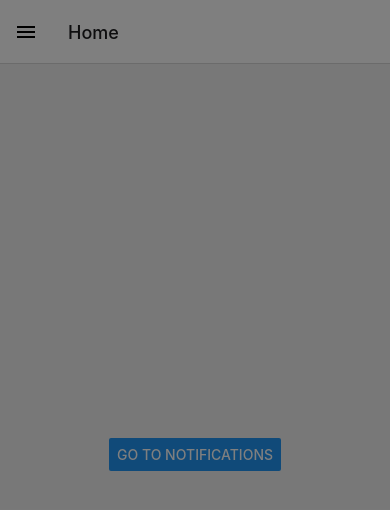
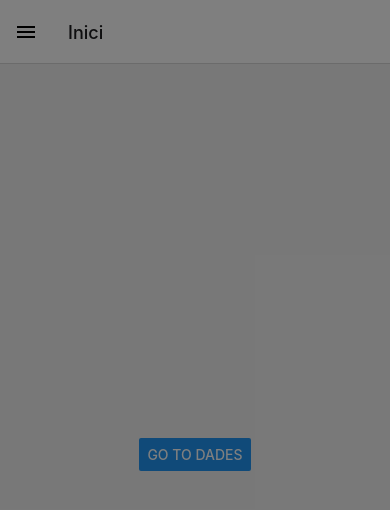
Before and after one commit to guibad22daw/GP2-Projecte2, a React Native app: screen /Inici in a window 390 px wide. Shown: the top 510 px of the page. Built offline with nearby package versions, Linux system fonts and the light colour scheme.

Commit message:
Afegides icones al menú

```diff
--- a/App.js
+++ b/App.js
@@ -1,9 +1,11 @@
 import * as React from 'react';
-import { Button, View } from 'react-native';
+import { Button, View,Text } from 'react-native';
 import { createDrawerNavigator } from '@react-navigation/drawer';
 import { NavigationContainer } from '@react-navigation/native';
-import { HomeScreen } from './components/Home';
-import { NotificationsScreen } from './components/Notification';
+import { Inici } from './components/Inici';
+import { Contacte } from './components/Contacte';
+import { Dades } from './components/Dades';
+import Icon from 'react-native-vector-icons/Ionicons';
 
 const Drawer = createDrawerNavigator();
 
@@ -11,8 +13,9 @@ export default function App() {
   return (
     <NavigationContainer>
       <Drawer.Navigator useLegacyImplementation initialRouteName="Home">
-        <Drawer.Screen name="Home" component={HomeScreen} />
-        <Drawer.Screen name="Notifications" component={NotificationsScreen} />
+        <Drawer.Screen name="Inici" component={Inici} options={{drawerIcon: () => <Icon name="home" size={20} color={"#3b3b3b"} />}}/>
+        <Drawer.Screen name="Dades" component={Dades} options={{drawerIcon: () => <Icon name="globe-outline" size={20} color={"#3b3b3b"} />}}/>
+        <Drawer.Screen name="Contacte" component={Contacte} options={{drawerIcon: () => <Icon name="person" size={20} color={"#3b3b3b"} />}}/>
       </Drawer.Navigator>
     </NavigationContainer>
   );
--- /dev/null
+++ b/components/Contacte.js
@@ -0,0 +1,9 @@
+import { View, Text, Button } from 'react-native'
+
+export function Contacte() {
+    return (
+        <View style={{ flex: 1, alignItems: 'center', justifyContent: 'center' }}>
+            <Button onPress={() => navigation.goBack()} title="Go back home" />
+        </View>
+    )
+}
--- a/components/Notification.js
+++ b/components/Dades.js
@@ -1,6 +1,6 @@
 import { Button, View } from 'react-native';
 
-export function NotificationsScreen({ navigation }) {
+export function Dades({ navigation }) {
     return (
       <View style={{ flex: 1, alignItems: 'center', justifyContent: 'center' }}>
         <Button onPress={() => navigation.goBack()} title="Go back home" />
--- a/components/Home.js
+++ /dev/null
@@ -1,12 +0,0 @@
-import { Button, View } from 'react-native';
-
-export function HomeScreen({ navigation }) {
-    return (
-      <View style={{ flex: 1, alignItems: 'center', justifyContent: 'center' }}>
-        <Button
-          onPress={() => navigation.navigate('Notifications')}
-          title="Go to notifications"
-        />
-      </View>
-    );
-  }
--- /dev/null
+++ b/components/Inici.js
@@ -0,0 +1,12 @@
+import { Button, View } from 'react-native';
+
+export function Inici({ navigation }) {
+  return (
+    <View style={{ flex: 1, alignItems: 'center', justifyContent: 'center' }}>
+      <Button
+        onPress={() => navigation.navigate('Dades')}
+        title="Go to Dades"
+      />
+    </View>
+  );
+}
```
Also changed, not shown: package.json (+14 -10 lines), 1 other file (tests, documents, lock files or other folders).
